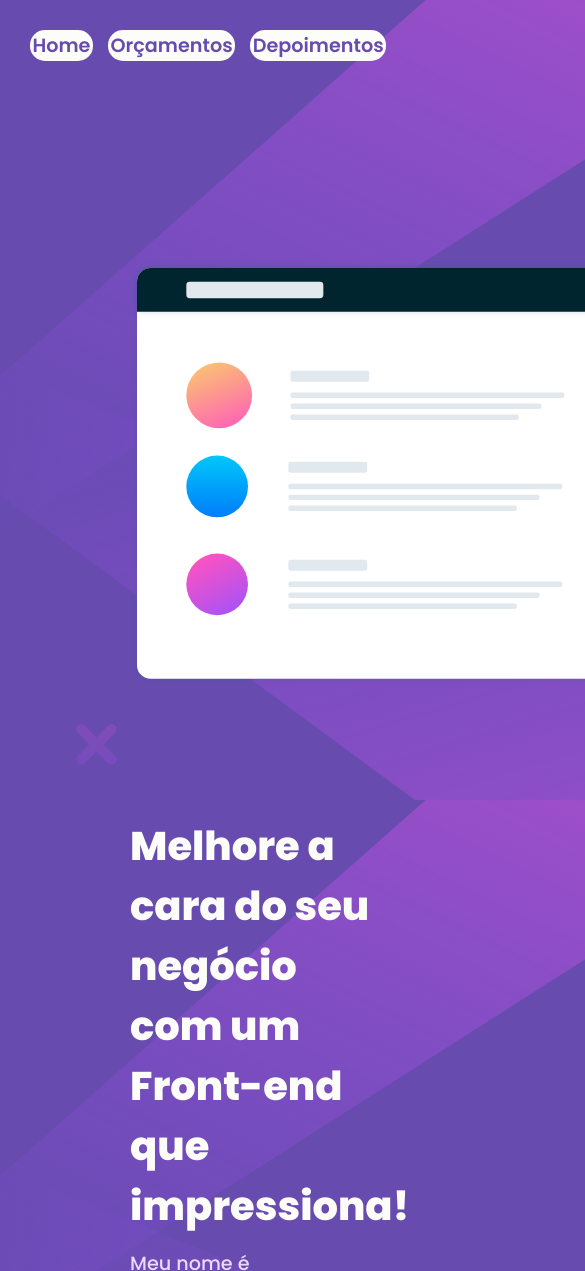
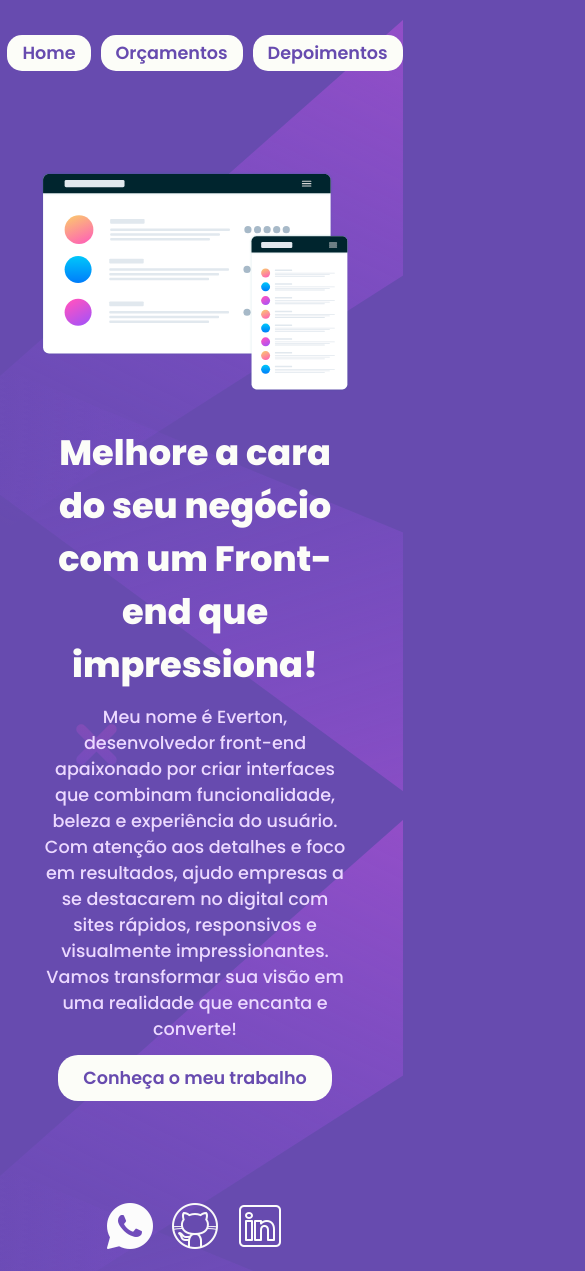
Before and after one commit to evertonmissiagia/basic-portfolio-2, a plain HTML site: page index.html in a window 390 px wide. Shown: the top 1271 px of the page, 585 px wide, since content can reach past the window. Drawn offline with Linux system fonts and the light colour scheme.

Commit message:
Adicionando media query para responsividade com mobile e tablet

```diff
--- a/index.html
+++ b/index.html
@@ -18,7 +18,7 @@
 
     <main class="main">
         <section class="main__image">
-            <img src="assets\img\img-website.svg" alt="Imagem decorativa de páginas web">
+            <img class="main__image__image" src="assets\img\img-website.svg" alt="Imagem decorativa de páginas web">
         </section>
 
         <section class="main__info">
--- a/styles/style.css
+++ b/styles/style.css
@@ -15,6 +15,7 @@
 }
 
 body {
+    position: relative;
     min-height: 100vh;
     background-color: var(--cor-fundo);
     background-image: url("https://raw.githubusercontent.com/evertonmissiagia/basic-portfolio-2/e7ad6fd88db92591440b6764f5478d1641d3e51c/assets/img/bg-desktop.svg");
@@ -29,8 +30,6 @@ body {
     display: flex;
     flex-direction: row;
     gap: 15px;
-
-
 }
 
 .header__nav__item {
@@ -115,11 +114,112 @@ body {
     filter: brightness(0) saturate(100%) invert(23%) sepia(66%) saturate(2000%) hue-rotate(285deg) contrast(94%);
 }
 
-@media (max-width: 425px) {
+@media screen and (max-width: 425px) {
+    body {
+        background-image: url("https://raw.githubusercontent.com/evertonmissiagia/basic-portfolio-2/e7ad6fd88db92591440b6764f5478d1641d3e51c/assets/img/bg-mobile.svg");
+    }
+
+    .header {
+        margin-top: 15px;
+        margin-left: 15px;
+    }
+
+    .header__nav {
+        flex-direction: row;
+        justify-content: center;
+        gap: 10px;
+    }
+
+    .header__nav__item {
+        font-size: 1rem;
+        padding: 5px 10px;
+    }
+
     .main {
         flex-direction: column;
-        gap: 45px;
+        align-items: center;
+        margin: 50px 50px;
+        gap: 20px;
     }
 
+    .main__info {
+        align-items: center;
+        text-align: center;
+    }
 
+    .main__info__titulo {
+        font-size: 2rem;
+    }
+
+    .main__info__texto {
+        font-size: 1rem;
+    }
+
+    .main__info__botao {
+        font-size: 1rem;
+        padding: 10px 20px;
+    }
+
+    .main__image__image {
+        width: 100%;
+    }
+
+    .footer {
+        justify-content: center;
+        margin: 20px;
+        gap: 10px;
+    }
 }
+
+@media screen and (max-width: 768px) {
+    body {
+        background-image: url("https://raw.githubusercontent.com/evertonmissiagia/basic-portfolio-2/e7ad6fd88db92591440b6764f5478d1641d3e51c/assets/img/bg-desktop.svg");
+    }
+
+    .header {
+        margin-top: 35px;
+        margin-left: 20px;
+    }
+
+    .header__nav {
+        flex-direction: row;
+        gap: 10px;
+        justify-content: center;
+    }
+
+    .header__nav__item {
+        font-size: 1.1rem;
+        padding: 5px 15px;
+    }
+
+    .main {
+        flex-direction: column;
+        align-items: center;
+        margin: 100px 40px;
+        gap: 30px;
+    }
+
+    .main__info {
+        align-items: center;
+        text-align: center;
+    }
+
+    .main__info__titulo {
+        font-size: 2.2rem;
+    }
+
+    .main__info__texto {
+        font-size: 1.1rem;
+    }
+
+    .main__info__botao {
+        font-size: 1.1rem;
+        padding: 10px 25px;
+    }
+
+    .footer {
+        justify-content: center;
+        margin: 30px;
+        gap: 15px;
+    }
+}
```
